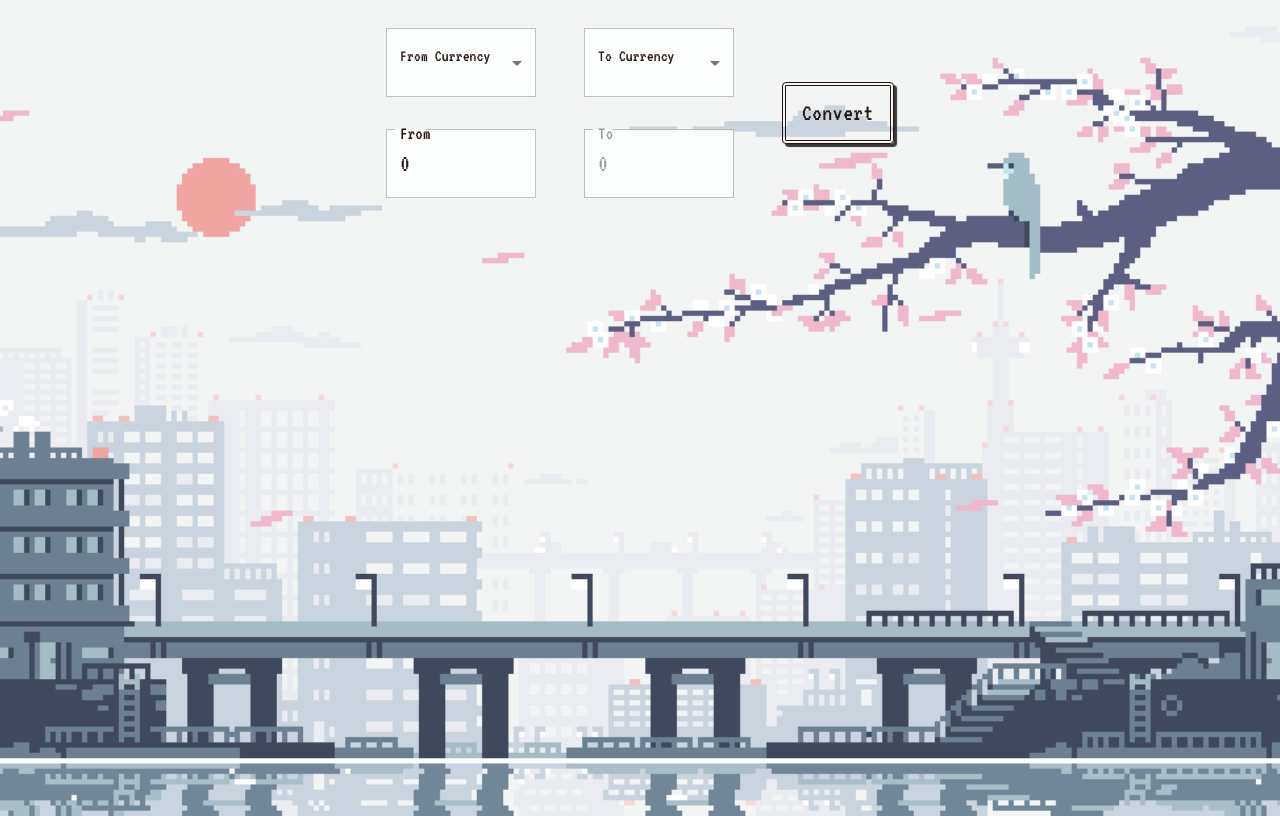
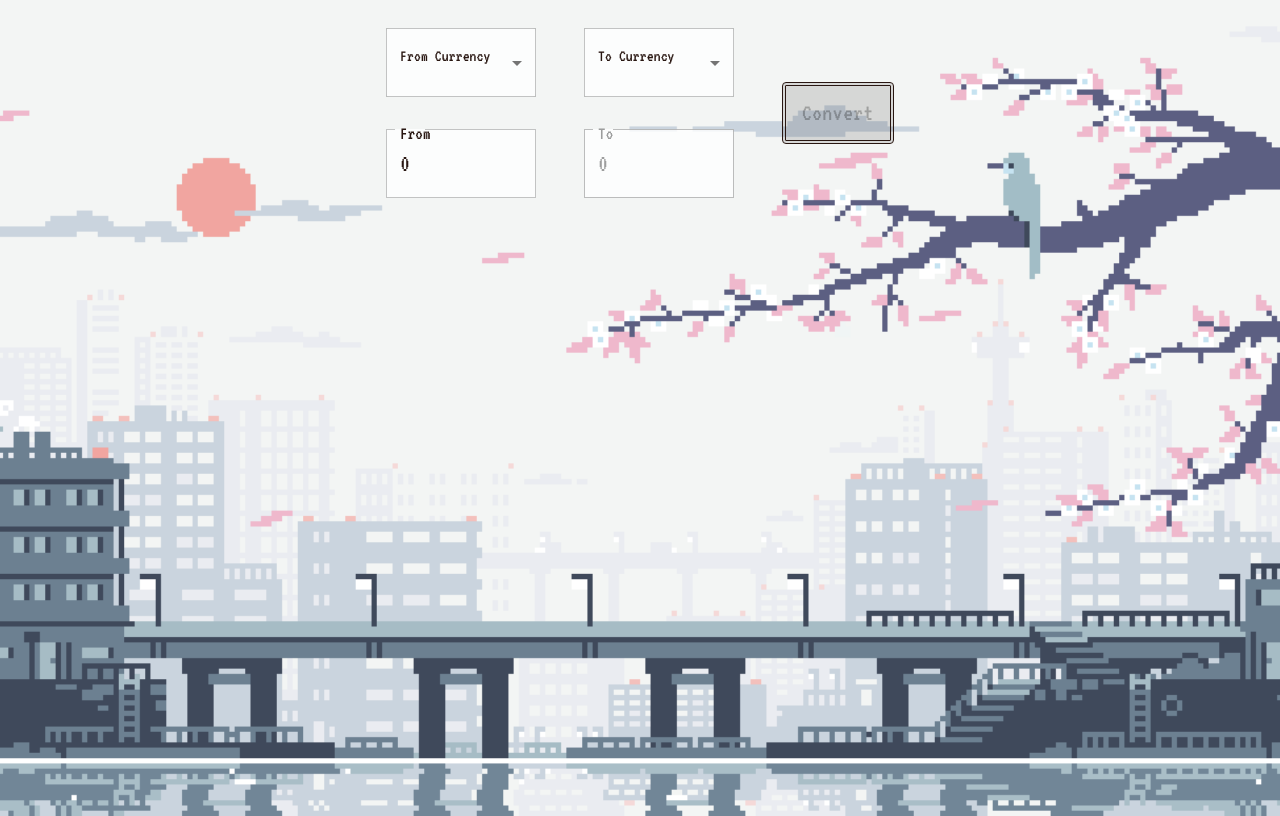
Before and after one commit to SerhiienkoRuslan/currency-conversion, a React (Vite) app: page / in a window 1280 px wide. Built offline with nearby package versions, Linux system fonts and the light colour scheme.

Commit message:
update currency actions

```diff
--- a/src/pages/dashboard/components/currency_actions.component.tsx
+++ b/src/pages/dashboard/components/currency_actions.component.tsx
@@ -14,7 +14,7 @@ interface CurrencyActionsProps {
 export const CurrencyActions = ({ convert, setConvert }: CurrencyActionsProps) => {
   const { convertCurrencies } = useConvertCurrencies();
 
-  const { mutate: handleConvertCurrencies } = useMutation({
+  const { mutate: handleConvertCurrencie, isPending } = useMutation({
     mutationFn: convertCurrencies,
     onSuccess: (data) => {
       setConvert((prev: CurrencyType) => ({
@@ -30,7 +30,7 @@ export const CurrencyActions = ({ convert, setConvert }: CurrencyActionsProps) =
       return;
     }
     try {
-      await handleConvertCurrencies({
+      await handleConvertCurrencie({
         from: convert.from,
         to: convert.to,
         amount: convert.amount,
@@ -41,8 +41,8 @@ export const CurrencyActions = ({ convert, setConvert }: CurrencyActionsProps) =
   }, [convert, convertCurrencies]);
 
   return (
-    <Button variant="contained" color="primary" onClick={handleSubmit}>
-        Convert
+    <Button variant="contained" color="primary" onClick={handleSubmit} disabled={!convert.from || !convert.to || !convert.amount || isPending}>
+      Convert
     </Button>
   );
 };
```
